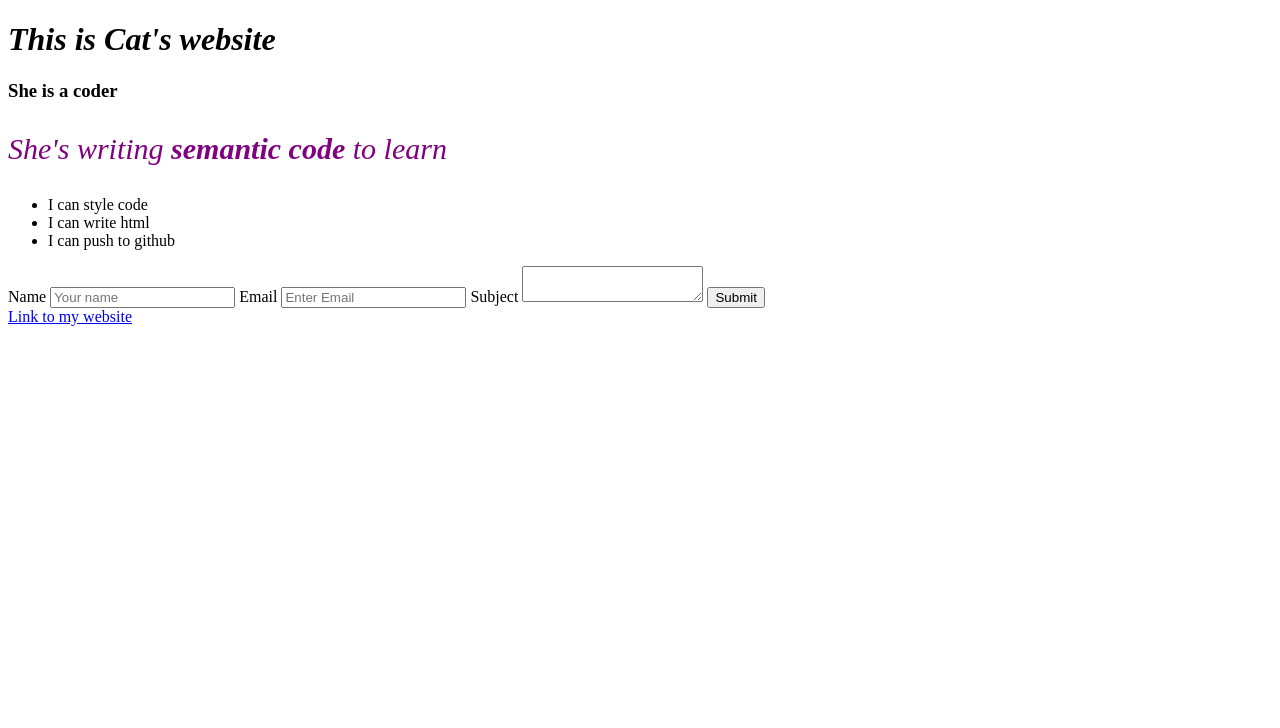
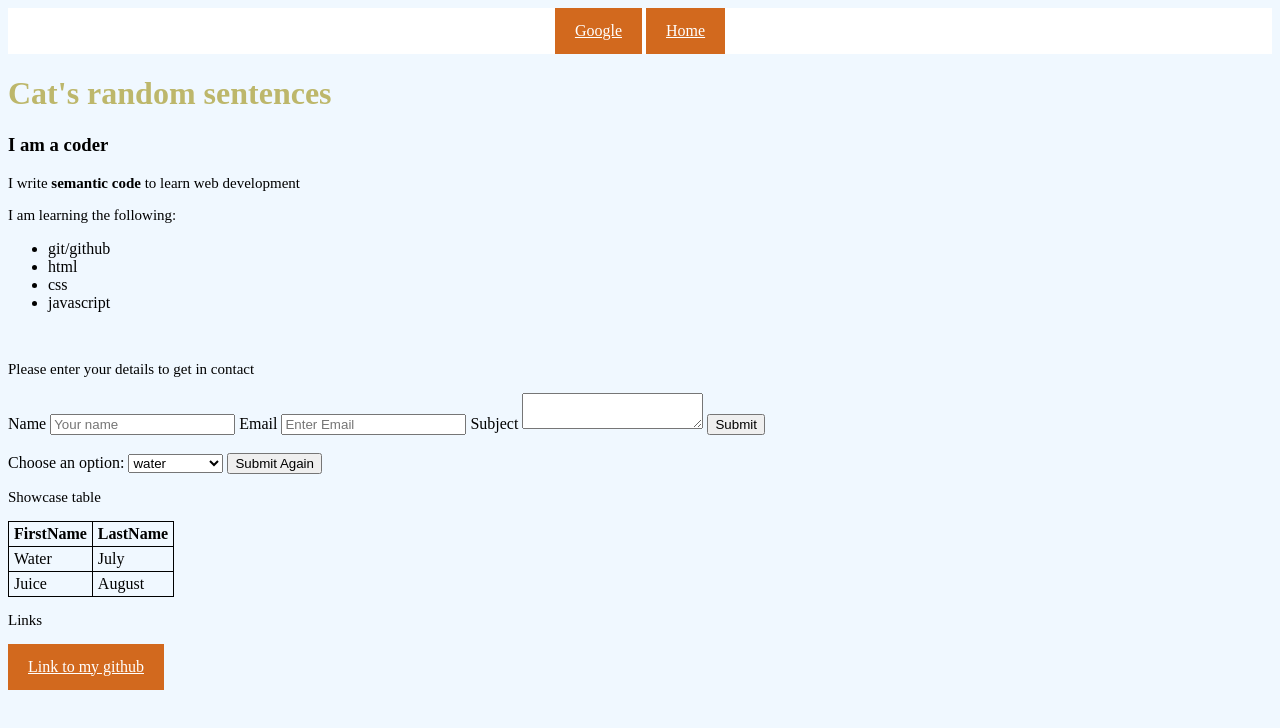
Before and after one commit to CatBQ/session-4-forms, a plain HTML site: page index.html in a window 1280 px wide. Drawn offline with Linux system fonts and the light colour scheme.

Commit message:
changes to html code_added tables+options list  and changes to css style_new style presentation

```diff
--- a/index.html
+++ b/index.html
@@ -5,22 +5,32 @@
     <!-- links to external style sheet -->
     <link rel="stylesheet" href="style.css" />
     <meta charset="utf-8" />
-    <title>Noname Developer - Portfolio</title>
+    <title> CatB - Portfolio</title>
   </head>
+
+  <!-- Nav bar -->
+  <nav>
+    <a href="https://www.google.com">Google</a>
+    <a href="#home">Home</a>
+  </nav>
   <!-- Body is the visible code -->
   <body>
     <header>
-      <h1><em>This is Cat's website</em></h1>
+      <h1>Cat's random sentences </h1>
     </header>
     <main>
-      <h3>She is a coder</h3>
-      <p>She's writing <strong>semantic code</strong> to learn</p>
+      <h3>I am a coder</h3>
+      <p>I write <b>semantic code </b> to learn web development </p>
+      <p> I am learning the following: </p>
       <ul>
-        <li> I can style code </li>
-        <li> I can write html</li>
-        <li> I can push to github</li>
+        <li> git/github </li>
+        <li> html  </li>
+        <li> css </li>
+        <li>  javascript </li>
       </ul>
+<br>
       <section>
+        <p> Please enter your details to get in contact </p>
         <form>
         <label for="name">Name</label>
   <input type="text" id="name" name="name" placeholder="Your name">
@@ -34,7 +44,37 @@
   <input type="submit" value="Submit">
 </form>
 </section>
+<br>
+<!-- select options-->
+<label for="favourite">Choose an option: </label>
+<select id="favourite">
+  <option value="drink1"> water </option>
+  <option value="drink2"> orange juice</option>
+  <option value="drink3"> tea </option>
+  <option value="drink4"> wine </option>
+</select>
+
+<!-- button -->
+<button type="button"> Submit Again </button>
+<!-- table-->
+<table>
+  <p> Showcase table </p>
+<tr>
+  <th> FirstName</th>
+  <th> LastName </th>
+</tr>
+<tr>
+  <td> Water </td>
+  <td> July </td>
+</tr>
+<tr>
+  <tr>
+    <td> Juice </td>
+    <td> August </td>
+  </tr>
+</table>
     </main>
-    <footer><a href="https://www.jesslodge.com">Link to my website</a></footer>
+    <p> Links </p>
+    <footer><a href="https://github.com/CatBQ">Link to my github</a></footer>
   </body>
 </html>
--- a/style.css
+++ b/style.css
@@ -1,11 +1,35 @@
+/* nav bar style */
+nav{
+  background-color: white;
+  font-size: 16px;
+  text-align: center;
+}
+
+/* body style */
 body {
-    background-color: white;
+    background-color: #F0F8FF;
   }
   h1 {
-    color: black;
+    color: #BDB76B;
   }
   p {
-    color: purple;
-    font-size: 30px;
-    font-style: italic;
+    color: #000000;
+    font-size: 15px;
+    font-style: sans-serif;
   }
+
+/* table borders */
+table, th, td {
+  border: 1px solid;
+  padding: 3px 5px;
+  border-collapse: collapse;
+}
+
+
+  /* link button */
+  a:link{
+    background-color: #D2691E;
+    color: white;
+    padding: 14px 20px;
+    display: inline-block;
+  }
```
Also changed, not shown: 2 other files.
